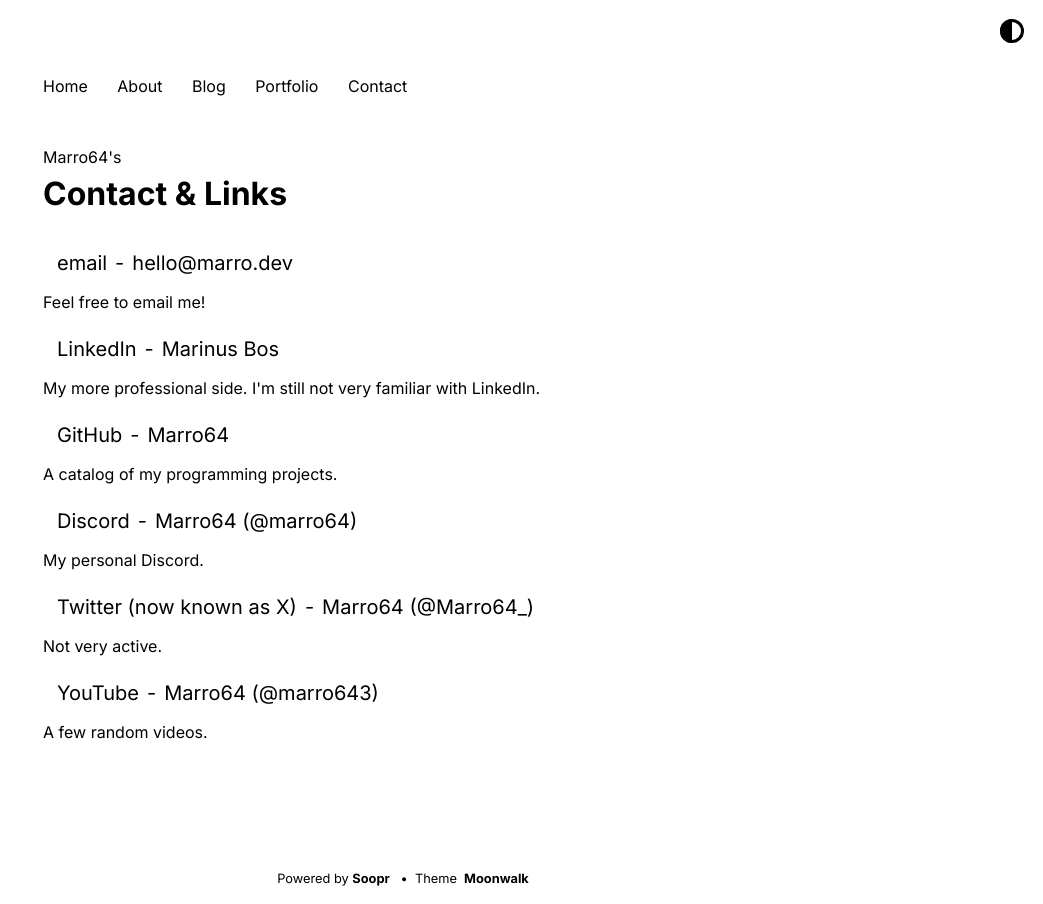
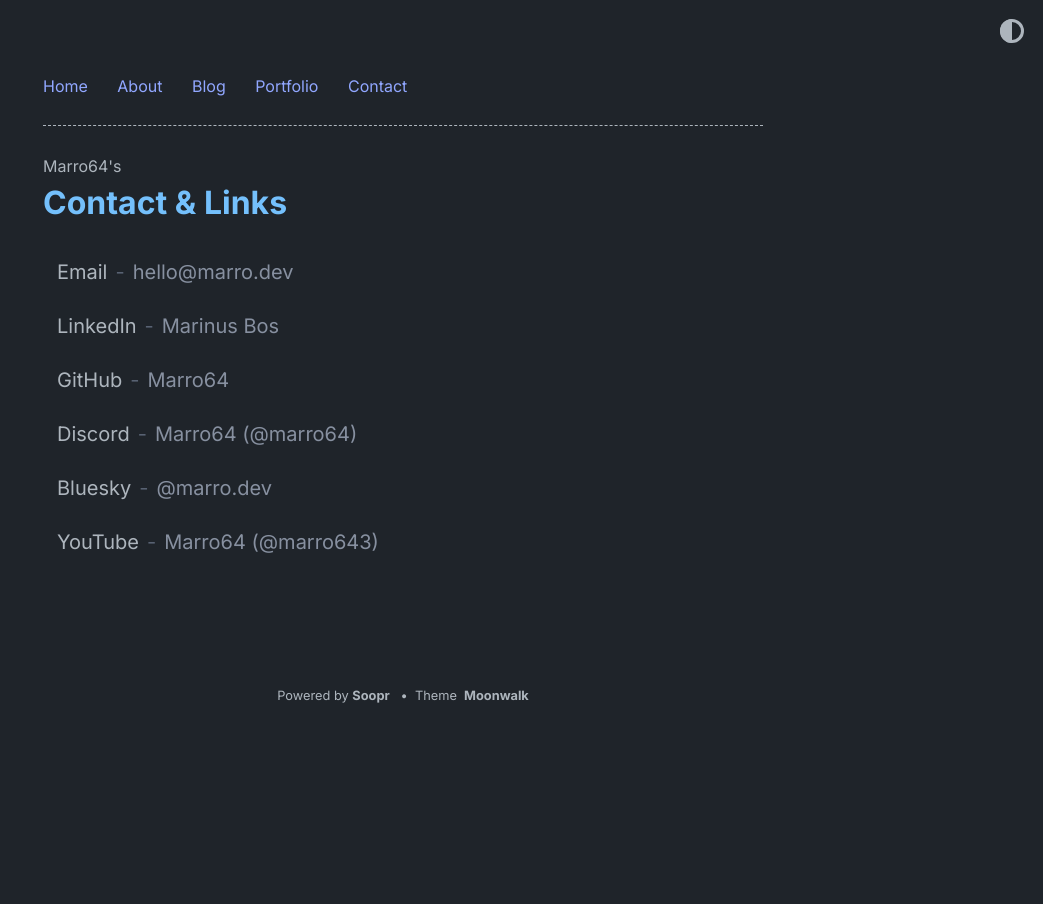
Before and after one commit to Marro64/Marro64.github.io, a Jekyll site: the page built from contact.html, in a window 1280 px wide. Shown: the whole page, without its empty margins (237-1280 px from the left). Built offline with Jekyll 4.4.1, drawn with Linux system fonts in a browser that asks for light colours; nearby versions of some CDN libraries.

Commit message:
MarroDev update

```diff
--- a/Gemfile
+++ b/Gemfile
@@ -2,3 +2,9 @@
 
 source "https://rubygems.org"
 gemspec
+
+gem "logger", "~> 1.7"
+
+gem "csv", "~> 3.3"
+
+gem "base64", "~> 0.3.0"
--- a/_config.yml
+++ b/_config.yml
@@ -1,8 +1,10 @@
-title: Marro64's Home
+title: MarroDev's Home
 author: Marro64
 url: https://marro.dev # root address of the site
 description: > # description of the site (multiple lines allowed)
-  Welcome to my site. Here's where I collect stuff I do. My interests include virtual reality, computer logic and design, programming, 3D printing and electronics.
+  Computer dork who's interested in virtual reality, computer logic and design, electronics, and retro games.
+  Professional Software developer in .NET, C#, with experience in JavaScript and REST APIs and special interest in UX design.
+  This site is a portfolio of my work.
 permalink: /:categories/:slug
 
 favicon: "./logo.png" # relative path to site's favicon
@@ -15,7 +17,7 @@ twitter:
 remote_theme: abhinavs/moonwalk
 
 theme_config:
-  appearance: "white" # can be "light", "dark" or "auto"
+  appearance: "dark" # can be "light", "dark" or "auto"
   appearance_toggle: true # if appearance can be switched by user
   back_home_text: "Home" # customize text for homepage link in post layout
   date_format: "%Y-%m-%d" # customize how date is formatted
--- a/_data/social.yml
+++ b/_data/social.yml
@@ -1,10 +1,11 @@
+# Find icons on https://icon-sets.iconify.design/
+
 - name: email
   url: mailto:hello@marro.dev
   icon: ic:baseline-email
   color: '#bfbfbf'
-  displayName: email
+  displayName: Email
   text: hello@marro.dev
-  description: Feel free to email me!
 
 - name: linkedin
   url: https://www.linkedin.com/in/marinus-bos/
@@ -12,7 +13,6 @@
   color: '#0a66c2'
   displayName: LinkedIn
   text: Marinus Bos
-  description: My more professional side. I'm still not very familiar with LinkedIn.
 
 - name: github
   url: https://github.com/Marro64
@@ -20,7 +20,6 @@
   color: '#bfbfbf'
   displayName: GitHub
   text: Marro64
-  description: A catalog of my programming projects.
 
 - name: discord
   url: https://discord.com/users/295100414771068928
@@ -28,16 +27,13 @@
   color: '#5865f2'
   displayName: Discord
   text: Marro64 (@marro64)
-  description: My personal Discord.
 
-
-- name: twitter
-  url: https://twitter.com/Marro64_/
-  icon: mdi:twitter
-  color: '#1D9BF0'
-  displayName: Twitter (now known as X)
-  text: Marro64 (@Marro64_)
-  description: Not very active.
+- name: bsky
+  url: https://bsky.app/profile/marro.dev
+  icon: simple-icons:bluesky
+  color: '#1185FE'
+  displayName: Bluesky
+  text: '@marro.dev'
 
 - name: youtube
   url: https://www.youtube.com/@marro643
@@ -45,4 +41,3 @@
   color: '#FF0000'
   displayName: YouTube
   text: Marro64 (@marro643)
-  description: A few random videos.
--- a/_layouts/blog.html
+++ b/_layouts/blog.html
@@ -1,6 +1,6 @@
 ---
 layout: default
-title: Marro64's Blog
+title: MarroDev's Blog
 ---
 
 {% include horizontal_list.html collection=site.data.home.navbar_entries %}
--- a/_layouts/contact.html
+++ b/_layouts/contact.html
@@ -1,6 +1,6 @@
 ---
 layout: default
-title: Marro64's Contact & Links
+title: MarroDev's Contact & Links
 ---
 {% include horizontal_list.html collection=site.data.home.navbar_entries %}
 <div class="dashed"></div>
--- a/_layouts/portfolio.html
+++ b/_layouts/portfolio.html
@@ -1,6 +1,6 @@
 ---
 layout: default
-title: Marro64's Portfolio
+title: MarroDev's Portfolio
 ---
 
 {% include horizontal_list.html collection=site.data.home.navbar_entries %}
```
Also changed, not shown: Post/_posts/2026-06-08-My-Time-At-Logic4.md (added, +12 -0 lines), about.md (+8 -4 lines), Gemfile.lock.
